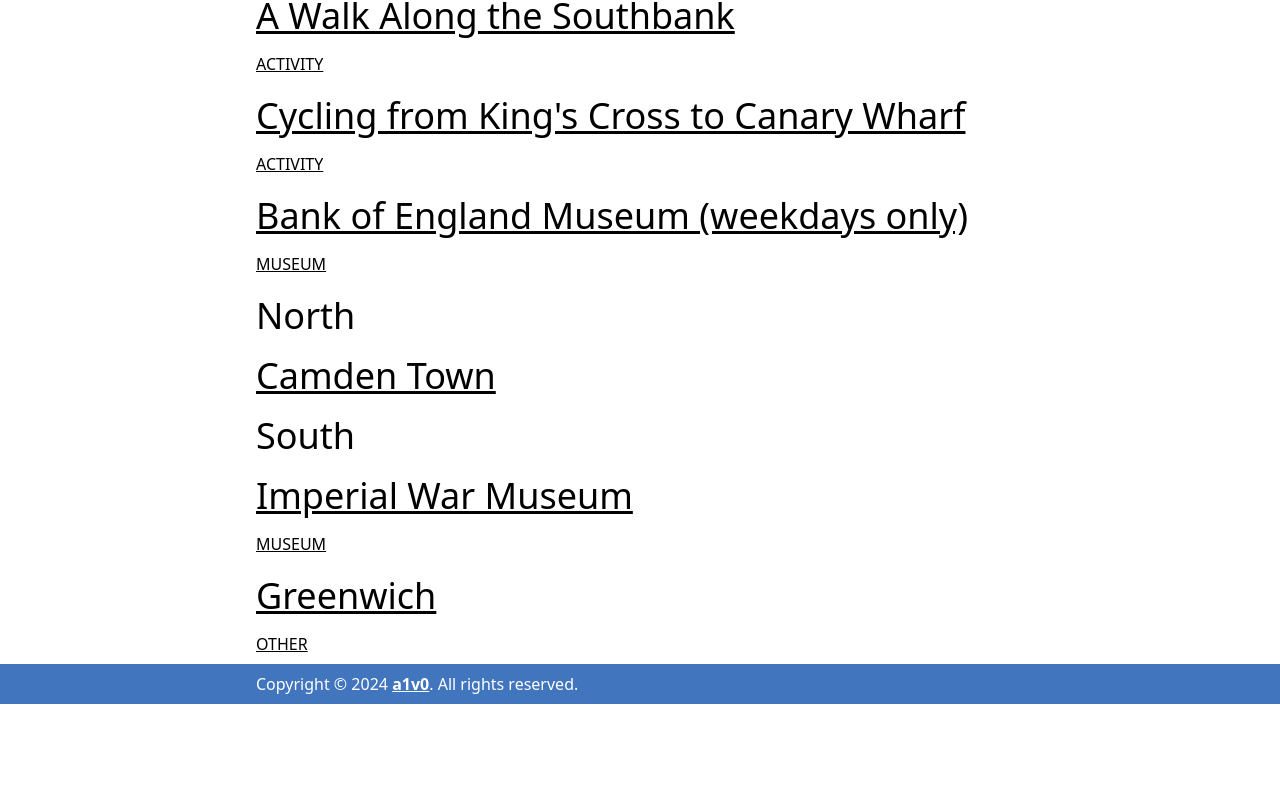
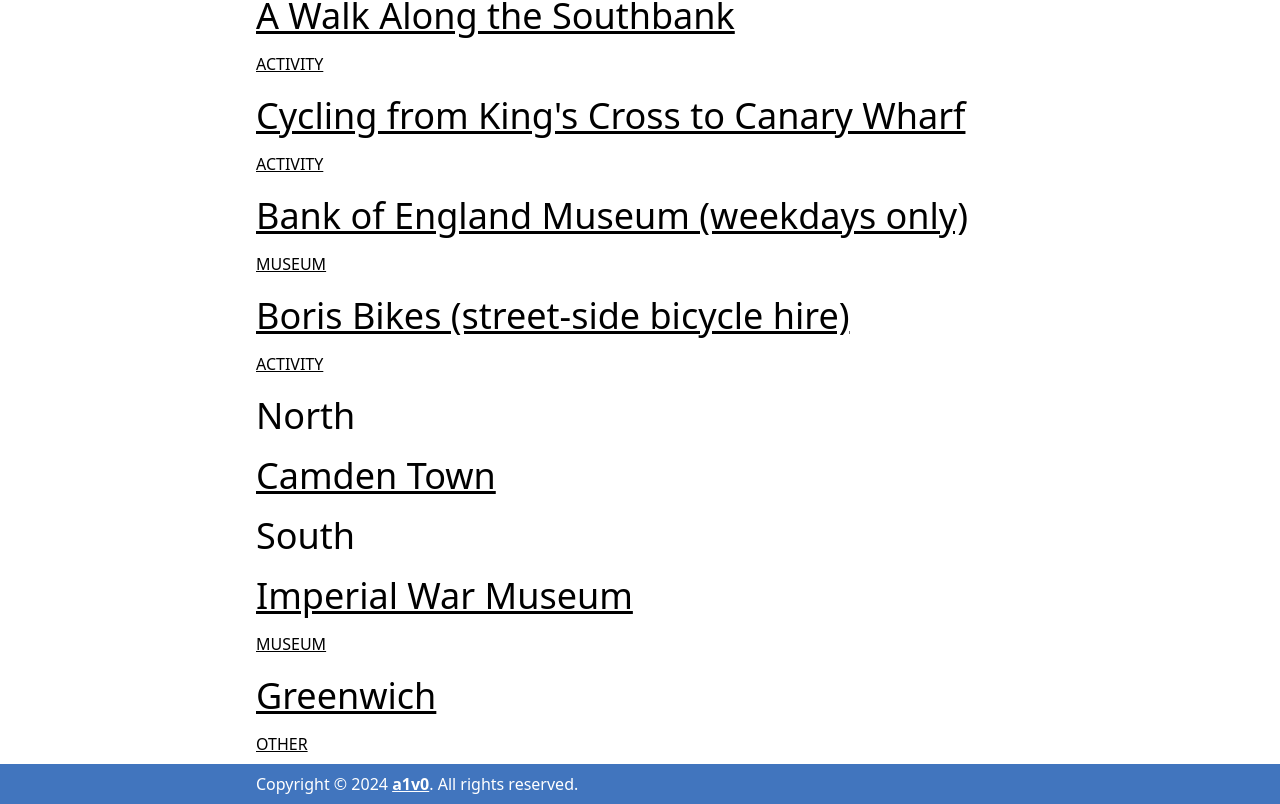
Before and after one commit to a1v0/london-liste, a Next.js app: page /areas in a window 1280 px wide. Shown: the part 1520-2324 px from the top of the page. Before the commit the page ends 2224 px from the top, so only its background shows below. Built offline with nearby package versions, Linux system fonts and the light colour scheme; a web font is replaced by a local one.

Commit message:
Add Boris Bikes

```diff
--- a/app/places.js
+++ b/app/places.js
@@ -250,19 +250,19 @@ exports.places = [
 	 	location: "Central - Bank", // "[region] - [area]" or "[region] - [Tube stop]". For examples, see above.
 	 	website: "https://www.bankofengland.co.uk/museum",
 	},
-	// {
-	// 	slug: "", // leave this blank
-	// 	name: "",
-	// 	keyFacts: [
-	// 		"",
-	// 		"", // add more or delete as necessary
-	// 	],
-	// 	description: "",
-	// 	type: "", // see list of approved types above. Let a1v0 know if you need to add another type.
-	// 	cost: "",
-	// 	location: "", // "[region] - [area]" or "[region] - [Tube stop]". For examples, see above.
-	// 	website: "",
-	// },
+	{
+	 	slug: "boris-bike", // leave this blank
+	 	name: "Boris Bikes (street-side bicycle hire)",
+	 	keyFacts: [
+	 		"Hire bikes for cheap and travel through the city",
+	 		"London can look scary for cyclists but it's mostly pretty safe. Using a bike is a great way to get to know the city from different angles", // add more or delete as necessary
+	 	],
+	 	description: "",
+	 	type: "activity", // see list of approved types above. Let a1v0 know if you need to add another type.
+	 	cost: "not much",
+	 	location: "Central - everywhere", // "[region] - [area]" or "[region] - [Tube stop]". For examples, see above.
+	 	website: "https://tfl.gov.uk/modes/cycling/santander-cycles",
+	},
 	// {
 	// 	slug: "", // leave this blank
 	// 	name: "",
```
